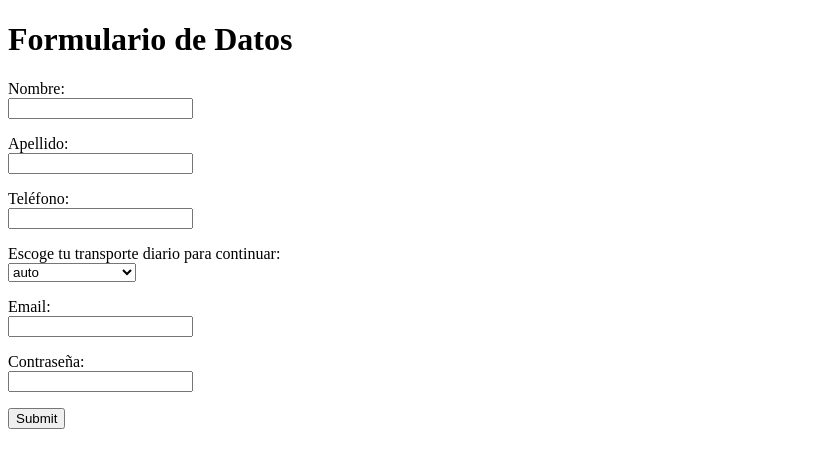
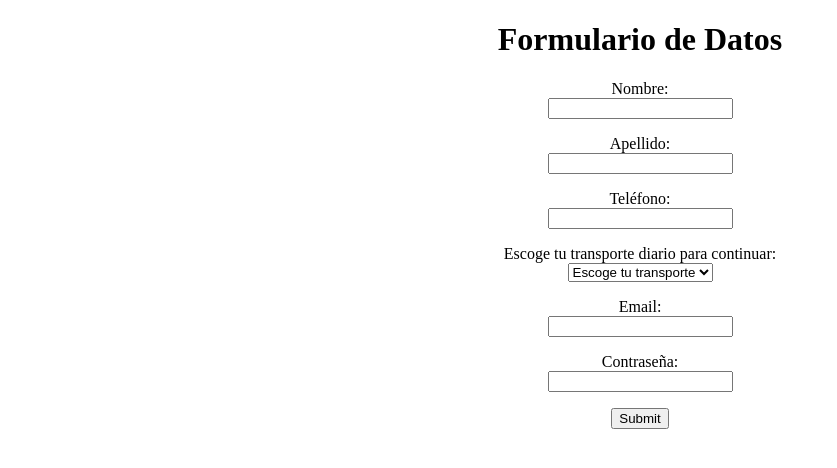
Before and after one commit to nanynn/Leccion-14, a plain HTML site: page index.html in a window 1280 px wide. Shown: the whole page, without its empty margins (0-837 px from the left). Drawn offline with Linux system fonts and the light colour scheme; files that its build step writes are made by us from their sources.

Commit message:
centrado de archivo y validación del select

```diff
--- a/index.html
+++ b/index.html
@@ -6,8 +6,9 @@
 	<link rel="stylesheet" href="css/main.css">
 </head>
 <body>
-<h1>Formulario de Datos</h1>
-	<form action="">
+<font size="12" color="grey" face=""></font>
+<h1 align="center">Formulario de Datos</h1>
+	<form action="" align="center">
 
 		<p>
 		<label for="">Nombre:</label><br>
@@ -26,7 +27,8 @@
 
 		<p>
 			<label for="">Escoge tu transporte diario para continuar:</label><br>
-			<select name="select">
+			<select name="select" required>
+				<option value="">Escoge tu transporte</option>
 				<option value="value1">auto</option>
 				<option value="value2">moto</option>
 				<option value="value3">bicicleta</option>
@@ -47,12 +49,10 @@
 
 		<input type="submit" name="save">
 
-
 	</form>
 
+	<script src="assets/js/javascript.js"></script>
 
-
-
-	<script src="assets/js/javascript.js"></script>
+</center>
 </body>
 </html>
```
